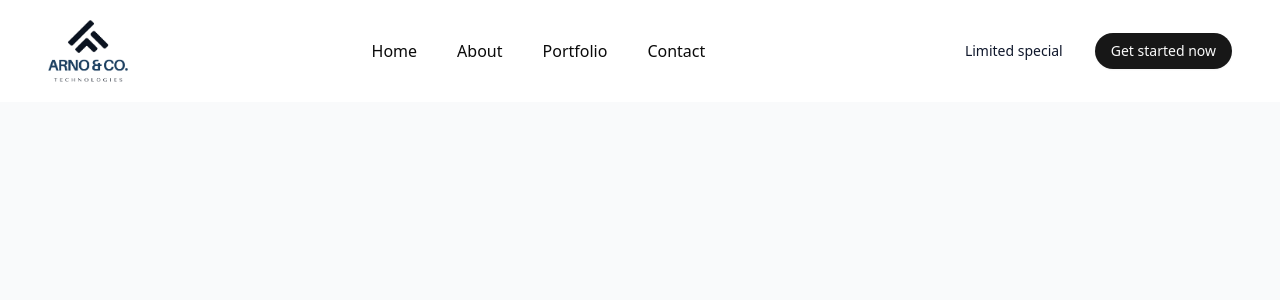
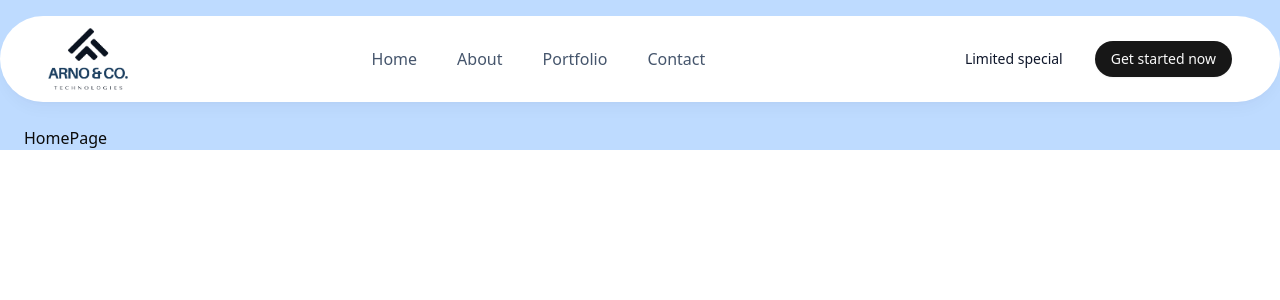
Before and after one commit to DelwoA/ArnoandCo-Frontend, a React (Vite) app: page / in a window 1280 px wide. Shown: the top 300 px of the page. Built offline with nearby package versions, Linux system fonts and the light colour scheme.

Commit message:
Refactor layout structure; remove README, implement MainLayout and RootLayout components, and update routing in main.jsx to use nested routes.

```diff
--- a/src/components/Navigation.jsx
+++ b/src/components/Navigation.jsx
@@ -3,7 +3,7 @@ import { Button } from "@/components/ui/button";
 
 const Navigation = () => {
   return (
-    <div className="flex justify-between items-center p-4 bg-white py-5 px-12">
+    <div className="flex justify-between items-center bg-white py-3 px-12 mx-auto max-w-[1350px] rounded-full shadow-lg shadow-gray-800/3 sticky top-4 z-50">
       {/* Left side of the navigation bar */}
       <Link to="/">
         <img
@@ -14,17 +14,17 @@ const Navigation = () => {
       </Link>
 
       {/* Center of the navigation bar */}
-      <ul className="flex gap-4 space-x-6">
-        <li>
+      <ul className="flex gap-4 space-x-6 text-slate-600 font-medium">
+        <li className="hover:text-sky-700">
           <Link to="/">Home</Link>
         </li>
-        <li>
+        <li className="hover:text-sky-700">
           <Link to="/about">About</Link>
         </li>
-        <li>
+        <li className="hover:text-sky-700">
           <Link to="/portfolio">Portfolio</Link>
         </li>
-        <li>
+        <li className="hover:text-sky-700">
           <Link to="/contact">Contact</Link>
         </li>
       </ul>
--- /dev/null
+++ b/src/layout/main.layout.jsx
@@ -0,0 +1,15 @@
+import Navigation from "@/components/Navigation";
+import { Outlet } from "react-router-dom";
+
+const MainLayout = () => {
+  return (
+    <div className="bg-blue-200">
+      <Navigation />
+      <div className="mt-10 mx-6">
+        <Outlet />
+      </div>
+    </div>
+  );
+};
+
+export default MainLayout;
--- /dev/null
+++ b/src/layout/root.layout.jsx
@@ -0,0 +1,9 @@
+const RootLayout = () => {
+  return (
+    <>
+      <Outlet />
+    </>
+  );
+};
+
+export default RootLayout;
--- a/src/main.jsx
+++ b/src/main.jsx
@@ -2,6 +2,9 @@ import { StrictMode } from "react";
 import { createRoot } from "react-dom/client";
 import "./index.css";
 import { BrowserRouter, Routes, Route } from "react-router-dom";
+
+import MainLayout from "@/layout/main.layout.jsx";
+
 import HomePage from "@/pages/home.page.jsx";
 import AboutPage from "@/pages/about.page.jsx";
 import PortfolioPage from "@/pages/portfolio.page.jsx";
@@ -13,12 +16,14 @@ createRoot(document.getElementById("root")).render(
   <StrictMode>
     <BrowserRouter>
       <Routes>
-        <Route path="/" element={<HomePage />} />
-        <Route path="/about" element={<AboutPage />} />
-        <Route path="/portfolio" element={<PortfolioPage />} />
-        <Route path="/contact" element={<ContactPage />} />
-        <Route path="/get-started-now" element={<GetStartedNowPage />} />
-        <Route path="/limited-special" element={<LimitedSpecialPage />} />
+        <Route path="/" element={<MainLayout />}>
+          <Route index element={<HomePage />} />
+          <Route path="/about" element={<AboutPage />} />
+          <Route path="/portfolio" element={<PortfolioPage />} />
+          <Route path="/contact" element={<ContactPage />} />
+          <Route path="/get-started-now" element={<GetStartedNowPage />} />
+          <Route path="/limited-special" element={<LimitedSpecialPage />} />
+        </Route>
       </Routes>
     </BrowserRouter>
   </StrictMode>
--- a/src/pages/home.page.jsx
+++ b/src/pages/home.page.jsx
@@ -1,11 +1,5 @@
-import Navigation from "@/components/Navigation";
-
 const HomePage = () => {
-  return (
-    <div className="bg-gray-50 h-screen">
-      <Navigation />
-    </div>
-  );
+  return <div>HomePage</div>;
 };
 
 export default HomePage;
```
Also changed, not shown: 1 other file (tests, documents, lock files or other folders).
